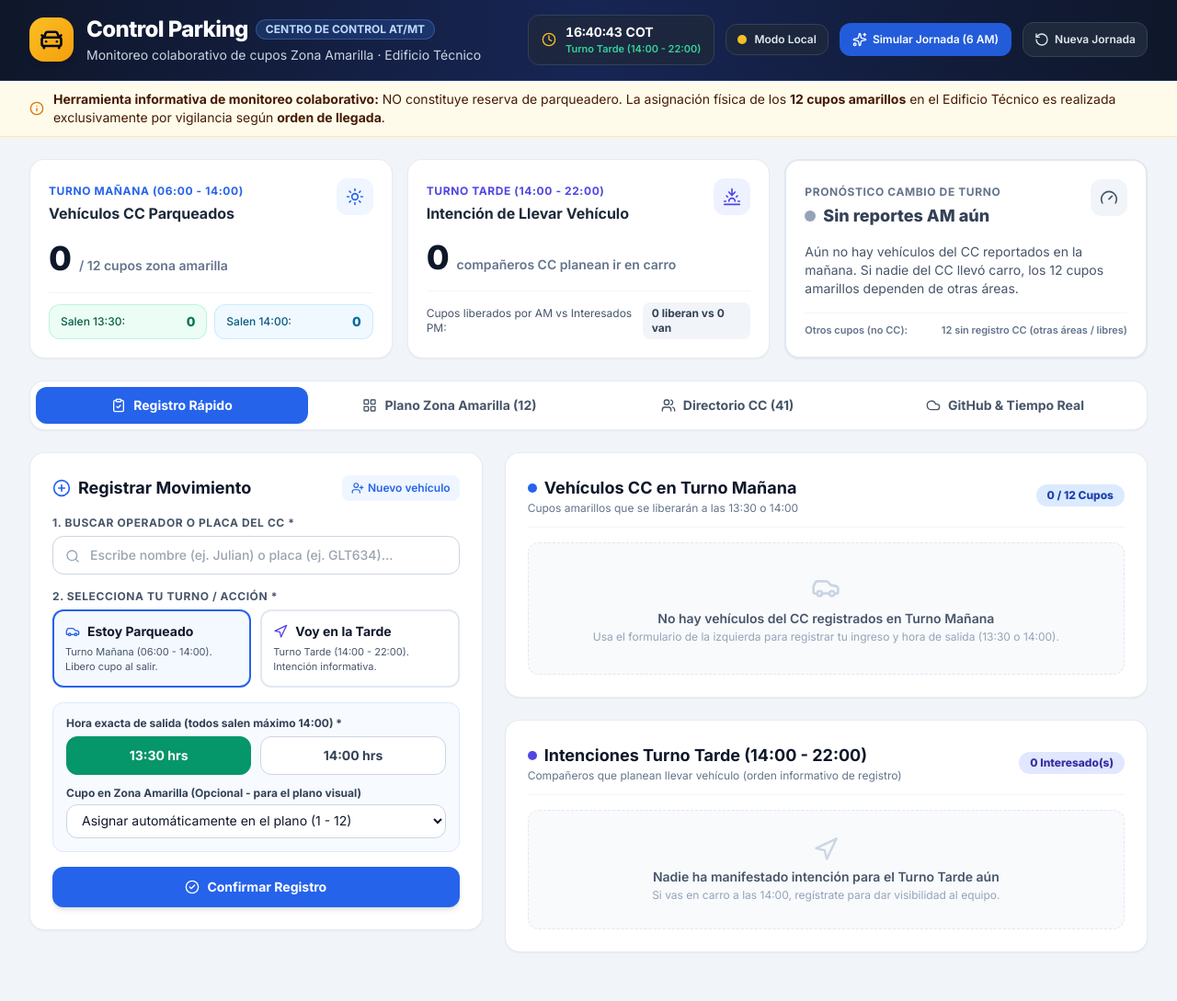
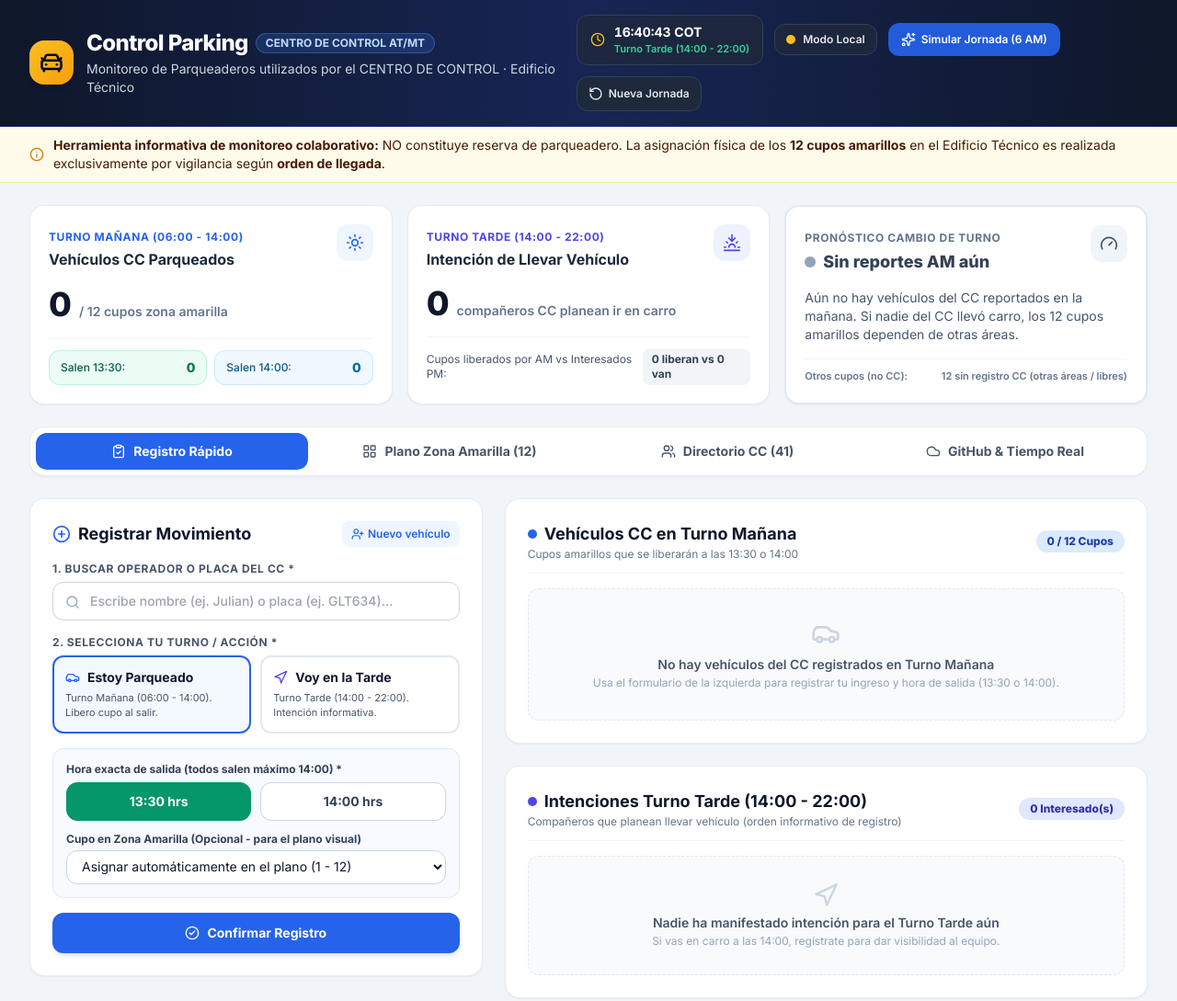
Before and after one commit to cdiegogm7/CONTROL-PARKING, a plain HTML site: page index.html in a window 1280 px wide. Shown: the top 1089 px of the page at 92% size. Drawn offline with nearby package versions, Linux system fonts and the light colour scheme.

Commit message:
Update index.html

```diff
--- a/index.html
+++ b/index.html
@@ -202,7 +202,7 @@
               </span>
             </div>
             <p class="text-xs sm:text-sm text-slate-300 mt-0.5">
-              Monitoreo colaborativo de cupos Zona Amarilla · Edificio Técnico
+              Monitoreo de Parqueaderos utilizados por el CENTRO DE CONTROL · Edificio Técnico
             </p>
           </div>
         </div>
```
